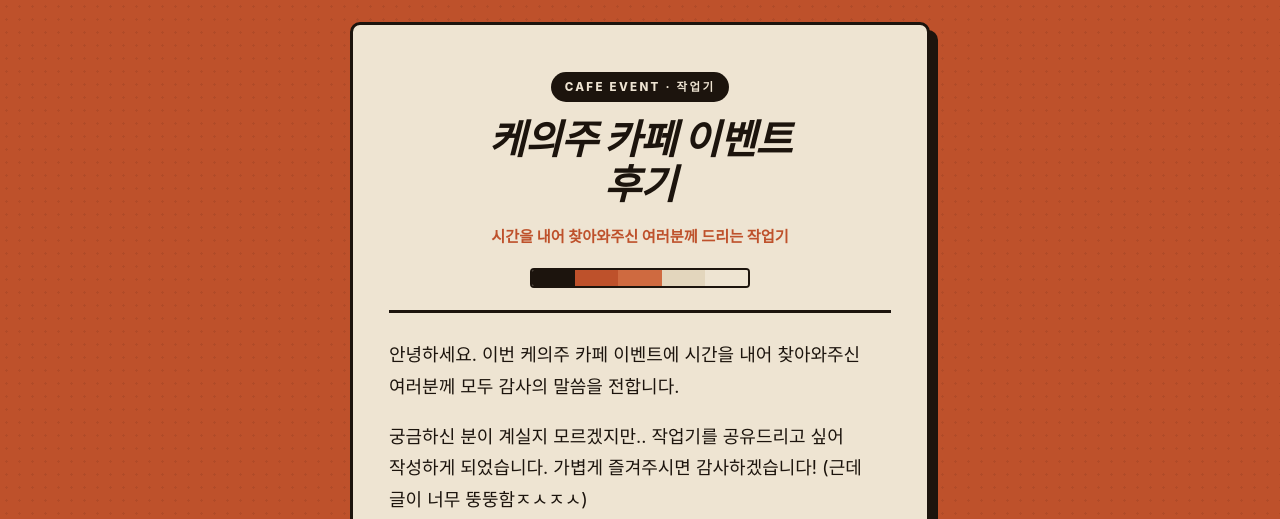
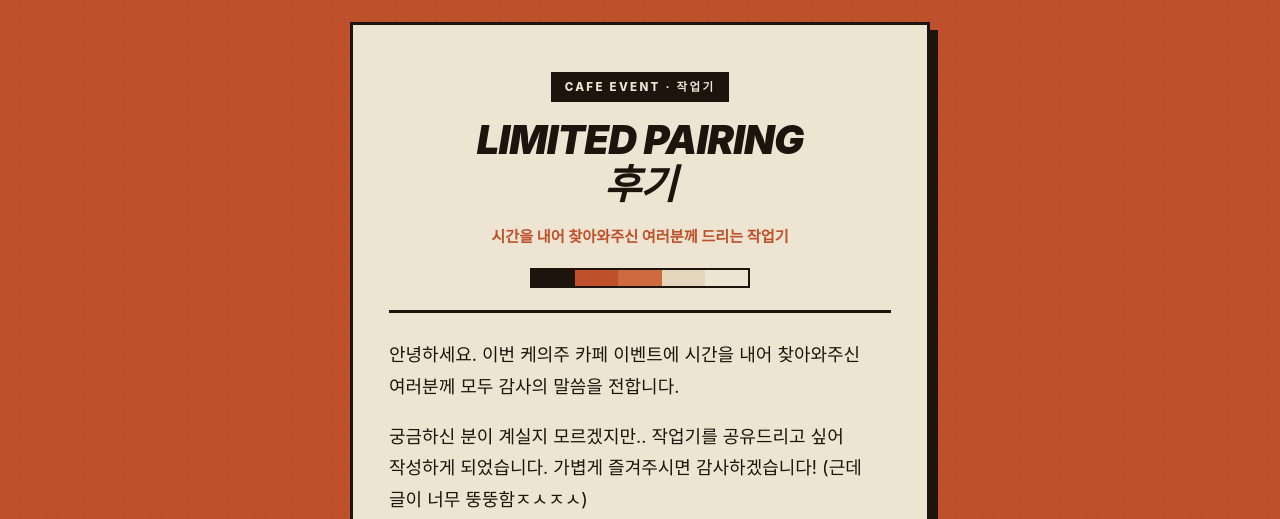
Before and after one commit to limitedpairing/blog, a Jekyll site: the page built from index.html, in a window 1280 px wide. Shown: the top 519 px of the page. Built offline with Jekyll 4.4.1, drawn with Linux system fonts in a browser that asks for light colours; some web fonts are replaced; some of the changed text lies outside the part shown; grey boxes are pictures that could not be loaded.

Commit message:
Sync latest doc, retitle to LIMITED PAIRING, square corners
- Re-read source doc and reflect updates (candy jar concept, cake
  wrap-up, collab goods: 깨돌이/메이/능동/주구미/알파지망생, wording fixes)
- Re-map photo slots to the document's real image order (20 slots);
  first 5 named for the provided images (card SMS, KakaoTalk DM,
  member two-shot, real cake, AI cake render)
- Hero title → "LIMITED PAIRING 후기"; site title updated
- Make all corners square (--radius: 0, eyebrow pill, swatches)

https://claude.ai/code/session_01T36s2gdEFjxCigUpqUYQ9b

```diff
--- a/_config.yml
+++ b/_config.yml
@@ -1,6 +1,6 @@
-title: 케의주 카페 이벤트 후기
+title: LIMITED PAIRING 후기
 description: >-
-  케의주 카페 이벤트의 작업기 — 일회성 후기 페이지.
+  케의주 카페 이벤트(LIMITED PAIRING)의 작업기 — 일회성 후기 페이지.
 author: limitedpairing
 
 # GitHub Pages — served at https://limitedpairing.github.io/blog
--- a/assets/css/style.scss
+++ b/assets/css/style.scss
@@ -11,7 +11,7 @@
   --beige-deep: #e3d6bd;
   --ink: #1c140d;          // near-black for borders, shadows, text
   --paper: #f6efe0;        // lighter paper tint inside the card
-  --radius: 10px;
+  --radius: 0;             // square / neo-brutalist corners
   --shadow: 6px 6px 0 var(--ink);
   --shadow-sm: 4px 4px 0 var(--ink);
 }
@@ -69,7 +69,7 @@ body {
   font-weight: 800;
   color: var(--beige);
   background: var(--ink);
-  border-radius: 999px;
+  border-radius: 0;
 }
 .hero__title {
   margin: 0;
@@ -94,7 +94,7 @@ body {
   max-width: 80%;
   margin: 0 auto;
   border: 2.5px solid var(--ink);
-  border-radius: 4px;
+  border-radius: 0;
   overflow: hidden;
 }
 .hero__swatches span { flex: 1; height: 16px; }
--- a/index.html
+++ b/index.html
@@ -1,12 +1,12 @@
 ---
 layout: default
-title: "케의주 카페 이벤트 후기"
-description: "케의주 카페 이벤트의 작업기 — 총대가 직접 남기는 일회성 후기 페이지."
+title: "LIMITED PAIRING 후기"
+description: "케의주 카페 이벤트(LIMITED PAIRING)의 작업기 — 총대가 직접 남기는 일회성 후기 페이지."
 ---
 
 <header class="hero">
   <p class="hero__eyebrow">CAFE EVENT · 작업기</p>
-  <h1 class="hero__title">케의주 카페 이벤트<br>후기</h1>
+  <h1 class="hero__title">LIMITED PAIRING<br>후기</h1>
   <p class="hero__sub">시간을 내어 찾아와주신 여러분께 드리는 작업기</p>
   <div class="hero__swatches" aria-hidden="true">
     <span style="background:#1c140d"></span>
@@ -23,17 +23,21 @@ description: "케의주 카페 이벤트의 작업기 — 총대가 직접 남
 
   <p>궁금하신 분이 계실지 모르겠지만.. 작업기를 공유드리고 싶어 작성하게 되었습니다. 가볍게 즐겨주시면 감사하겠습니다! (근데 글이 너무 뚱뚱함ㅈㅅㅈㅅ)</p>
 
-  <p>“케의주 좋아하는 사람 없나 ㅎㅎ… 케이주 말하는 거지? 킥플립?”(실제 협력 컨택 중 발생해 버렸고, 익명 처리 해드렸습니다^^) 저는 케이와 의주, 케의주의 이러한 반응에 은은한 상처를 받으며 지내고 있었는데요…. 항상 이 조합을 알리고 싶었지만 선뜻 일을 벌이자니 여러 현실적인 사정들로 인해 망설여지는 부분이 있었습니다. 그러던 어느날 앤팀을 떠나간 친구가 제3자의 입장에서 냉정하게 말하더군요. <em>“그냥 케의주 좋아하는 사람들끼리 분좋카에 모여서 굿즈 교환하면 그게 이벤트 카페 아냐?”</em> 이 말이 도화선이었던 것 같습니다.</p>
+  {% include photo.html file="01-card-sms.jpg" caption="신한카드 한도소진율 안내 (영차영차)" %}
+
+  <p>“케의주 좋아하는 사람 없나 ㅎㅎ… 케이주 말하는 거지? 킥플립?”(실제 협력 컨택 중 발생해 버렸고, 익명 처리 해드렸습니다^^) 저는 그동안 케의주에 대한 반응들에 은은한 상처를 받으며 지내고 있었는데요…. 항상 이 조합을 알리고 싶었지만 선뜻 일을 벌이자니 여러 현실적인 사정들로 인해 망설여지는 부분이 있었습니다. 그러던 어느날 앤팀을 떠나간 친구가 제3자의 입장에서 냉정하게 말하더군요. <em>“그냥 케의주 좋아하는 사람들끼리 분좋카에 모여서 굿즈 교환하면 그게 이벤트 카페 아냐?”</em> 이 말이 스불재의 시작 도화선이었던 것 같습니다.</p>
+
+  {% include photo.html file="02-dm-kakao.jpg" caption="케이주? 케의주! (익명 처리한 DM)" %}
 
   <p>막상 카페 이벤트를 생각하니 제가 그동안 다양한 이벤트 카페를 다니면서 개인적으로 아쉬웠던 점이 떠올랐어요. 형식적인 버터쿠키, 플라스틱 팩 음료, 보관과 활용이 어려운 지류 굿즈. 이 세 가지는 절대 하지 말자고 상정했고 그 다음엔 뭘 주면 사람들이 많이 올까? 를 생각했던 것 같습니다.</p>
 
-  <p>그래서 첫 번째로는 당시 가장 유행하고 있던 ‘두바이 쫀득 쿠키’. 마침 제 주변의 케의주를 좋아하는 친구가 두쫀쿠를 수천 개 빚어본 경험이 있는 경력직이었고, 순수 체급으로 카페를 채울 인원이 되지 않는다면 두쫀쿠를 인질로 케의주를 알려보자며 친구에게 부탁하게 되었습니다. “내가 이벤트 카페를 열테니, 너는 두쫀쿠를 굴려라.” 이상한 제안이지만 또 그 이상한 제안을 수락하는 사람, 참 고마운 사람….</p>
+  <p>그래서 첫 번째로는 당시 가장 유행하고 있던 ‘두바이 쫀득 쿠키’. 마침 제 주변의 케의주를 좋아하는 친구가 두쫀쿠를 수천 개 빚어본 경험이 있는 경력직이었고, 순수 체급으로 카페를 채울 인원이 되지 않는다면 두쫀쿠라는 인질로 케의주를 알려보자며 친구에게 부탁하게 되었습니다. “내가 이벤트 카페를 열테니, 너는 두쫀쿠를 굴려라.” 이상한 제안이지만 또 그 이상한 제안을 수락하는 사람, 참 고마운 사람….</p>
 
   <p>가장 중요하게 생각한 건 ‘반드시 실속있는 이벤트를 열자’. 저는 이왕 하는 거 제가 손해를 보더라도 무조건 예쁘고 실용성이 좋은 굿즈를 준비하고, 한 분이 오시더라도 기억에 남는 이벤트가 되었으면 좋겠다는 마음이었습니다.</p>
 
   <details class="fold">
     <summary>접어둔 이야기 펼치기 — 콘셉트와 준비 과정</summary>
-    <p>참 어려운 게 케의주라는 조합은 수요가 적은 만큼(ㅠㅠ) 소위 ‘떡밥’이 알려지지 않은 조합이에요. 케이와 의주는 앤팀이 결성되기 한참 전부터 함께 살며 추억을 공유했지만 그에 비해 알려진 건 별로 없다는 생각이 들었습니다. 남몰래 생겨난 서사가 참 많은 예쁜 조합인데…. (아니 갑자기 벅참… 너무 예쁘다…) 여하튼 그래서 콘셉트를 정하기에 앞서 주제 선정이 정말 어려웠는데요….</p>
+    <p>참 어려운 게 케의주라는 조합은 수요가 적은 만큼(ㅠㅠ) 소위 ‘떡밥’이 알려지지 않은 조합이에요. 케이와 의주는 앤팀 결성 한참 전부터 긴밀하게 지내온 만큼 깊은 서사와 추억이 있지만 그에 비해 알려진 건 별로 없다는 생각이 들었습니다. 그래서 콘셉트를 정하기에 앞서 주제 선정이 정말 어려웠는데요…. 케의주는 언뜻 보면 어디에나 있는 팀내 형동생 관계 같지만 그 시간들을 하나하나 살펴보면 둘만의 특별한 추억이 가득하고, 또 케의주 하면 상황극이잖아요. 겉보기에는 슴슴하지만 통통 튀는 매력이 있다고 생각해서, 하나에 여러가지 맛이 들어있고 한 움큼 집어먹으면 여러가지 맛(그러나 모두가 아는 그 맛)을 모두 느낄 수 있는 candy jar를 생각했습니다.</p>
 
     <p>디자인을 처음 기획했을 땐 느낌을 설명하고 컨셉을 이해시키는 게 어려웠어요. 제가 손수 디자인 해 본 경험이 부족했고 이를 쉬운 언어로 설명하는 능력도 부족했습니다. 그래서 최대한 많은 레퍼런스를 모아서 디자이너에게 가져가니 ‘딱 한 가지’만 고르라고 하시더라구요.ㅋㅋ 그래서 모아둔 레퍼런스를 전량 폐기하고 오래된 북미의 포스터 느낌으로 진행하기로 결정했습니다.</p>
 
@@ -46,21 +50,23 @@ description: "케의주 카페 이벤트의 작업기 — 총대가 직접 남
     <p>디피에 대한 생각은 정말이지 직전까지도 아무 생각이 없어서 하면해 가면가 느낌이었는데 그래도 나름 제가 예술…?을 전공한 사람이라(학교에 누가 될 정도로 미감이 부족함) 어디서 주워다 본 건 많은 모양으로 한쪽 벽면에는 방문객들의 참여형 공간, 다른 한쪽 벽면은 시간을 내어 천천히 읽어내려갈 수 있는 공간으로 구성해야겠다는 단순한 생각 뿐이었습니다. 나머지는 아무것도 몰라 니들이 알아서 하던지 말던지 응 망하면 그만이야 나안해 죽을게 뛰어내릴게…. 이런 마인드</p>
   </details>
 
+  {% include photo.html file="03-keuiju-heart.jpg" caption="우리 예쁜 케의주" %}
+
   <h2>슈가 케이크</h2>
 
   <p>다들 이 케이크 보셨나요? 7만원 ~ 55만원(예상) 사이의 슈가케이크 인데요. 저희 셋의 아이디어를 취합하여 AI로 만든 시안을 사장님께 보여드리고 비슷하게, 느낌만 나도 좋으니 제발 만들어달라고 부탁드렸습니다. 케이크 제작일수는 nn일 쯤 걸렸는데 디피날 완성된 케이크 사진을 받고 너무 놀라버렸습니다.</p>
 
-  {% include photo.html file="01-cake-final.jpg" caption="완성된 슈가 케이크" %}
+  {% include photo.html file="04-cake-real.jpg" caption="완성된 슈가 케이크" %}
 
   <p>이게 저희가 AI로 렌더링해서 드렸던 케이크 시안….</p>
 
-  {% include photo.html file="02-cake-ai.jpg" caption="AI로 렌더링한 케이크 시안" %}
+  {% include photo.html file="05-cake-ai.jpg" caption="AI로 렌더링한 케이크 시안" %}
 
   <p>사장님이 당황할 정도로 차갑게 물었던 것 같습니다. (죄송합니다 너무 놀라서)</p>
 
   <p><em>케이크 잘만들었을 때: AI 같다고 함, AI 렌더링 잘 했을 때: 진짜 케이크 같다고 함.</em></p>
 
-  <p>그대로 나올거라고 생각도 못함, 그냥 느낌만 나도 좋다 생각했는데 정말 저희가 드렸던 시안 그대로 뽑아주신 거예요. 먼저 받아본 사진의 케이크 퀄리티가 믿기지가 않아서 “이게 진짜 실물 사진 맞냐”고 물어본 게 사장님께는 약간 클레임 시그널(?) 이었던 것 같습니다.ㅠㅠ 앞뒤 다 잘라먹고 카톡 보내서 죄송합니다…. 픽업 가서 별의별 주접 다 떨고 왔으니 괜찮.</p>
+  <p>그대로 나올거라고 생각도 못했고 그냥 느낌만 나도 좋다 생각했는데 정말 시안 그대로 뽑아주신 거예요……. 실사 퀄리티가 믿기지 않아서 냅다 진상고객 티저 띄워버림 (피시카톡이라 이모티콘이 없음, 대충 땀흘리며 웃는거) 앞뒤 다 잘라먹고 카톡 보내서 죄송합니다. ㅠㅠ 픽업 가서 최후의 끌어치기로 주접 다 떨며 사죄했어요. 번창하세요 사장님!</p>
 
   <h2>대사 카드 디스플레이</h2>
 
@@ -68,45 +74,55 @@ description: "케의주 카페 이벤트의 작업기 — 총대가 직접 남
 
   <p>그래도 결국 나름 이것저것 모아두니 꽤괜ㅋㅋ</p>
 
-  {% include photo.html file="03-quote-cards.jpg" caption="대사 카드 디스플레이" %}
+  {% include photo.html file="06-quote-cards.jpg" caption="대사 카드 디스플레이" %}
 
   <h2>방명록</h2>
 
   <p>폼보드 방명록은 기획만 있고 디자인은 거의 즉석 아이디어였어요. 디피 전날 다른 친구가 준비는 잘 되어가고 있냐고 묻길래 잽싸게 “어 그럼 네가 좀 도와줘야겠다.” 며 섭외했습니다. 이제 주황색만 봐도 입덧이 나오는 저를 위해 직접 아크릴 컬러 바르기를 도와줬어요. 참 고마운 친구…. 처음 완성됐을 때는 그냥 스티커만 붙이는 걸로 운영해야겠다고 생각했는데, 왜인지 조금 아쉬운 느낌이 들어서 포스트잇을 추가했습니다. 하리보 모양까지 추가해 다닥다닥 붙이면 귀여운 캔디가 가득 들어있는 느낌이 날 것 같아서요. ㅎㅎ 카페하는 동안 자주 들여다봤는데 생각한 대로 아주 귀여워서 만족했습니다.</p>
 
-  {% include photo.html file="04-guestbook.jpg" caption="폼보드 방명록" %}
+  {% include photo.html file="07-guestbook.jpg" caption="폼보드 방명록" %}
 
   <p>그렇게 우리의 염원을 모으는 분신사바 판때기가 만들어지게 되었어요. 케의주 보고 있나요…. 우리 바람이 그들에게 닿기를 바랍니다. 제발 라이브, 챌린지, 셀카 제발</p>
 
-  {% include photo.html file="05-wish-board.jpg" caption="염원을 모으는 판때기" %}
+  {% include photo.html file="08-wish-board.jpg" caption="염원을 모으는 분신사바 판때기" %}
 
   <h2>디피 & 포장</h2>
 
   <p>디피 당일에는 이미 두쫀쿠 제작 및 포장 이슈로 체력이 바닥난 상태였기 때문에 아무 생각도 나지 않았어요…… 얼마나 카페가 넓게 느껴지는지 지금 당장 어디 반만 막을까? 싶었습니다. 아마 전 친구들이 없었다면 황량한 카페에서 여러분을 맞이했겠죠.</p>
 
-  {% include photo.html file="06-cafe-space.jpg" caption="디피 당일 카페" %}
+  {% include photo.html file="09-cafe-space.jpg" caption="디피 당일 카페" %}
 
   <p>포장하는 날은 별로 재미 없었습니다. 그냥 포장만 했고, 또 포장했고, 또 포장해서 교통사고 후 기억상실에 걸리는 것처럼, 저희 모두 고기 구울 힘도 없을 만큼 번아웃이 왔습니다…………….</p>
 
-  {% include photo.html file="07-packing.jpg" caption="포장하는 날" %}
+  {% include photo.html file="10-packing.jpg" caption="포장하는 날" %}
 
-  <p>가장 속을 썩였던 스크런치와 텀블러 캐리어. 이 작업은 재봉 전문가를 직접 컨택해 하나하나 수제작한 것들인데요. 기초 지식이 전무했던 저희는 무작정 원단부터 부자재까지 직접 제작했어요. 그런데 만드는 게 전부가 아니었고… 특히 텀블러 캐리어는 두세 번 재제작을 맡기고 나서야 간신히 퀄리티를 맞출 수 있었습니다.</p>
+  <p>가장 속을 썩였던 스크런치와 텀블러 캐리어. 이 작업은 재봉 전문가를 직접 컨택해 하나하나 수제작한 것들인데요.</p>
 
-  {% include photo.html file="08-scrunchie-carrier.jpg" caption="스크런치와 텀블러 캐리어" %}
+  <p>기초 지식이 전무했던 저희는 무작정 원단부터 부자재까지 직접 제작했어요. 그런데 만드는 게 전부가 아니었고… 특히 텀블러 캐리어는 두세 번 재제작을 맡기고 나서야 간신히 퀄리티를 맞출 수 있었습니다.</p>
+
+  {% include photo.html file="11-scrunchie-carrier.jpg" caption="스크런치 & 텀블러 캐리어" %}
 
   <h2>협력 굿즈</h2>
 
-  {% include photo.html file="09-stickers.jpg" caption="판스티커" %}
+  {% include photo.html file="12-goods-postcard.jpg" caption="엽서 & 영수증 (깨돌이님)" %}
 
-  <p>언제 받아도 쓸모있는 기획을 찰떡같이 구현해주신 능동님의 작업물이 너무나도 섬세했기에….</p>
+  <p>먼저 너무 흔쾌히 협력에 수락해주신 깨돌이님의 빠른 작업이 있었기에….</p>
 
-  {% include photo.html file="10-keyring.jpg" caption="주구미님 키링" %}
+  {% include photo.html file="13-goods-clip.jpg" caption="집게 (메이님)" %}
+
+  <p>정말 보고싶었던 케의주의 모습을 바로 그림으로 옮겨주신 메이님의 작업이 감동적이었기에….</p>
+
+  {% include photo.html file="14-goods-lholder.jpg" caption="엘홀더 & 판스티커 (능동님)" %}
+
+  <p>디자인 기획을 찰떡같이 구현해주신 능동님의 작업물이 너무나도 섬세했기에….</p>
+
+  {% include photo.html file="15-keyring.jpg" caption="키링 (주구미님)" %}
 
   <p>기획 단계에서는 그저 평범한 키링을 생각했는데 주구미님의 작업물이 너무나도 갓이었기에….</p>
 
-  {% include photo.html file="11-goods.jpg" caption="알파지망생님 작업물" %}
+  {% include photo.html file="16-goods-alpha.jpg" caption="“박정수에게 멋져!” 케이 (알파지망생님)" %}
 
-  <p>“박정수에게 멋져! 라고 하는 케이”라는 컨셉의 알파지망생님의 작업물이 너무나도 센스 있었기에….</p>
+  <p>“박정수에게 멋져! 라고 하는 케이”라는 컨셉의 알파지망생님의 작업물이 모두에게 웃음을 줄 수 있었기에….</p>
 
   <p>모두들 즐겁게 럭키드로우를 즐기실 수 있었던 것 같습니다!</p>
 
@@ -114,13 +130,15 @@ description: "케의주 카페 이벤트의 작업기 — 총대가 직접 남
 
   <p>그리고 한 가지 더…. 이 서비스는 현장에서 신기하다고 사진을 찍어가시는 분도 있었고 다들 많이 칭찬해 주셔서 정말 뿌듯했는데요…. 제가 다양한 이벤트 카페를 다니면서 또 한 가지 느꼈던 불편한 점이 바로 럭키드로우 시스템이었어요. 종이 뽑기는 실시간 재고 파악도 어렵고 한번 쓰고 버려지는 쓰레기가 많아지는 게 싫어서 나름 현직(?)을 살려 제작하게 되었습니다. 다들 골고루 가져가셨으면 해서 상품이 몰리지 않도록 알고리즘 수정을 몇 번이나 거듭했는데, 다행히도 전부 다양하게 가져가셔서 매우 뿌듯했어요. 또 디자인도 두근두근 뽑는 맛도 느낄 수 있게…. (이렇게 도박 중독이 무섭습니다.) 진행하면서도 재고 파악이 참 수월했기에 만들기 잘했다는 생각을 했습니다.</p>
 
-  {% include photo.html file="12-luckydraw.jpg" caption="럭키드로우 시스템" %}
+  {% include photo.html file="17-luckydraw.jpg" caption="럭키드로우 시스템" %}
 
   <p>그리고 또 하나는 이 게임. 모두들 재밌게 즐기셨나요? 이것 또한 현침살 친구의 현직(...)을 살려 제작하게 되었어요. 이거 뭐 공돌이들만 모여가지고 뭔 카페를 연다고…. 안녕하세요? 현침살?입니다…… 설명을 위해 잠깐 등장했어요. 사실 이 게임은 뺑이치는 총대를 보며 뭐라도 해야 한다는 압박감에 머리를 쥐어뜯던 중 정말 가볍게 떠올린 거라 정말 실현될 거라는 생각이 전혀 없었는데요. (실제로 말만 툭 던져놓고 까먹고 있었음) 카페 오픈이 다가오면서 공지는 다 올라간 시점에 올릴 거 없나? 하던 중 무려 당일치기로 뛰어들었습니다. 총대에게 디자인을 갈취하고 클로드를 줘패며 열심히 깡패 짓을 한 결과 시간 안에 나름 그럴듯한 결과물이 나올 수 있었어요. 랭킹이 쌓이는 걸 보면서 뿌듯했습니다. 너무 귀엽지 않나요. ㅎㅎ 폰으로 하는 볼만지기 게임도 이렇게 귀엽고 중독되는데 케이는 얼마나 의주 볼이 좋을까? 너무 부럽다……</p>
 
-  {% include photo.html file="13-game.jpg" caption="볼 만지기 게임" %}
+  {% include photo.html file="18-game.jpg" caption="볼 만지기 게임" %}
 
   <h2>이벤트 당일</h2>
+
+  {% include photo.html file="19-peanut-cookie.jpg" caption="피넛 버터 쿠키 특전" %}
 
   <p>이벤트 당일 카페로 출근했더니 사장님께서 물으셨습니다.</p>
 
@@ -130,13 +148,11 @@ description: "케의주 카페 이벤트의 작업기 — 총대가 직접 남
     <li>“음료에 스티커라도 없나요?” — 없음</li>
   </ul>
 
-  <p>저는 이 세 가지가 이벤트 카페에서 제일 필요 없는 것이라고 생각했기 때문에…. 카페 사장님께서 참 의문세?인 표정이셨지만 강행합니다. 그 대신 피넛 버터 쿠키를 쿠키 특전으로 넣고, 특전에 아크릴 집게와 엘홀더를 넣을 수 있었거든요.</p>
+  <p>저는 이 세 가지가 이벤트 카페에서 제일 필요 없는 것이라고 생각했기 때문에…. 카페 사장님께서 참 의문세?인 표정이셨지만 강행합니다. 그 대신 피넛 버터 쿠키(♡)를 쿠키 특전으로 넣고, 특전에 아크릴 집게와 엘홀더를 넣을 수 있었거든요.</p>
 
-  {% include photo.html file="14-peanut-cookie.jpg" caption="피넛 버터 쿠키 특전" %}
+  {% include photo.html file="20-event-day.jpg" caption="이벤트 당일 풍경" %}
 
   <p>이벤트 당일에는 예상보다 많은 분들이 방문해주셨고 너무 휑한 게 아닌가? 하면서 우려했던 것과 달리 디피도 예쁘다고 해주셔서 너무 뿌듯했습니다. 그리고 한 공간에 이렇게나 케의주를 좋아하는 사람들이 모여 있는 게 뭐랄까 전에 없던 감동……</p>
-
-  {% include photo.html file="15-event-day.jpg" caption="이벤트 당일 풍경" %}
 
   <p>이벤트 기간에 카페에 오신 여러분들이 케의주 트윗을 한 개씩만 써주시면 위버스 라이브도 없는 우리 케의주 인기 조합으로 거듭날 수 있습니다!!! 영차영차</p>
 
@@ -147,5 +163,5 @@ description: "케의주 카페 이벤트의 작업기 — 총대가 직접 남
 </article>
 
 <footer class="site-footer">
-  <p>케의주 카페 이벤트 · 일회성 후기 페이지</p>
+  <p>LIMITED PAIRING · 케의주 카페 이벤트 일회성 후기</p>
 </footer>
```
